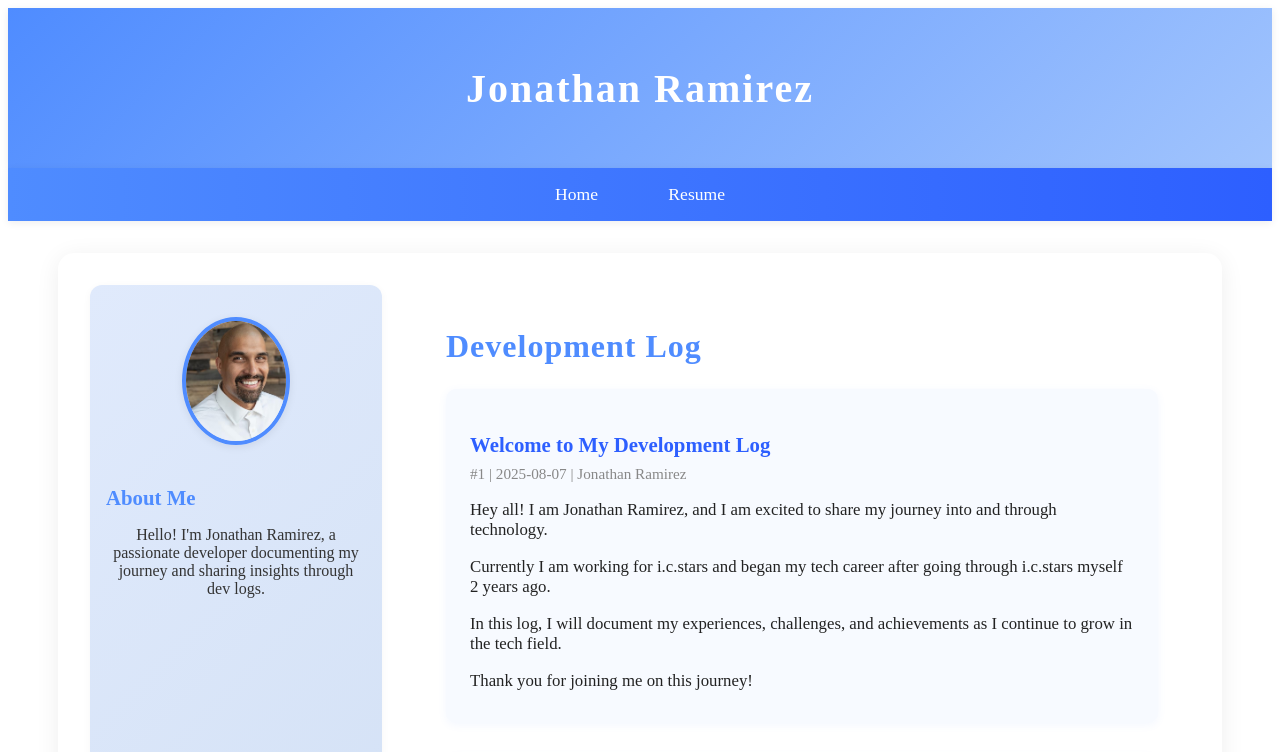
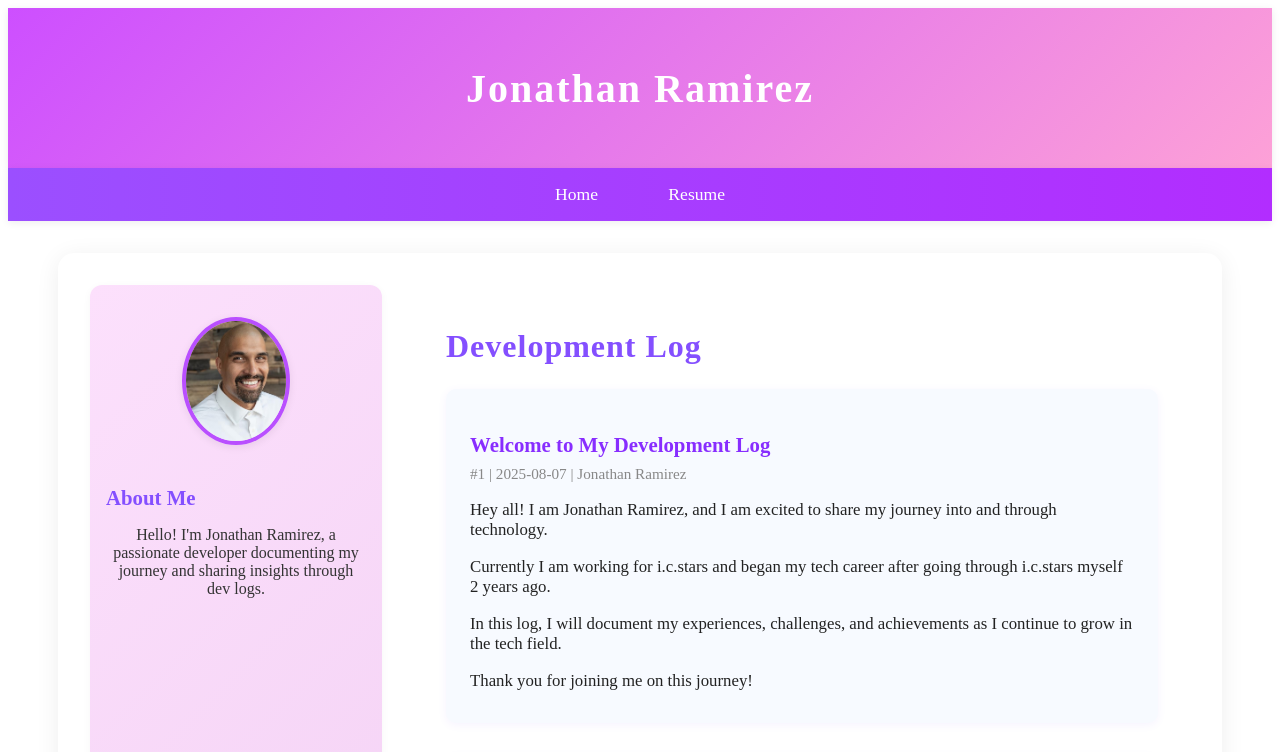
Before and after one commit to JValentineC/DevelopersLog, a plain HTML site: page index.html in a window 1280 px wide. Shown: the top 752 px of the page. Drawn offline with Linux system fonts and the light colour scheme.

```diff
--- a/index.html
+++ b/index.html
@@ -78,7 +78,7 @@
     <meta name="msapplication-TileColor" content="#ffffff" />
     <meta name="msapplication-TileImage" content="assets/ms-icon-144x144.png" />
     <meta name="theme-color" content="#ffffff" />
-    <title>My Page</title>
+    <title>JVC's Dev Log - Cycle 58</title>
   </head>
   <body>
     <div class="hero">Jonathan Ramirez</div>
--- a/styles.css
+++ b/styles.css
@@ -1,7 +1,7 @@
 /* Navbar Styles */
 .navbar {
   width: 100%;
-  background: linear-gradient(90deg, #4f8cff 0%, #2d5fff 100%);
+  background: linear-gradient(90deg, #9b4fff 0%, #b22dff 100%);
   box-shadow: 0 2px 8px rgba(0, 0, 0, 0.07);
   position: sticky;
   top: 0;
@@ -31,7 +31,7 @@
 .navbar a:hover,
 .navbar a:focus {
   background: #fff;
-  color: #2d5fff;
+  color: #8f2dff;
 }
 
 @media (max-width: 700px) {
@@ -48,7 +48,7 @@
   position: sticky;
   top: 0;
   height: 20vh;
-  background: linear-gradient(135deg, #4f8cff 0%, #a1c4fd 100%);
+  background: linear-gradient(135deg, #cd4fff 0%, #fda1d7 100%);
   display: flex;
   align-items: center;
   justify-content: center;
@@ -73,7 +73,7 @@
 
 .sidebar {
   flex: 0 0 260px;
-  background: linear-gradient(135deg, #e0eafc 0%, #cfdef3 100%);
+  background: linear-gradient(135deg, #fce0fc 0%, #f2cff3 100%);
   border-radius: 12px;
   padding: 2rem 1rem;
   display: flex;
@@ -89,13 +89,13 @@
   object-fit: cover;
   margin-bottom: 1.5rem;
   box-shadow: 0 2px 8px rgba(0, 0, 0, 0.08);
-  border: 4px solid #4f8cff;
+  border: 4px solid #b94fff;
 }
 
 .sidebar h2 {
   font-size: 1.3rem;
   margin-bottom: 0.5rem;
-  color: #4f8cff;
+  color: #844fff;
 }
 
 .sidebar p {
@@ -111,7 +111,7 @@
 
 #main-title {
   font-size: 2rem;
-  color: #4f8cff;
+  color: #844fff;
   margin-bottom: 1.5rem;
   letter-spacing: 1px;
 }
@@ -125,17 +125,17 @@
 #dev-logs article {
   background: #f7faff;
   border-radius: 10px;
-  box-shadow: 0 2px 8px rgba(79, 140, 255, 0.07);
+  box-shadow: 0 2px 8px rgba(132, 79, 255, 0.07);
   padding: 1.5rem;
   transition: box-shadow 0.2s;
 }
 
 #dev-logs article:hover {
-  box-shadow: 0 6px 24px rgba(79, 140, 255, 0.13);
+  box-shadow: 0 6px 24px rgba(146, 79, 255, 0.13);
 }
 
 #dev-logs h3 {
-  color: #2d5fff;
+  color: #882dff;
   margin-bottom: 0.5rem;
   font-size: 1.3rem;
 }
@@ -148,7 +148,7 @@
 }
 
 #dev-logs p {
-  color: #222;
+  color: #222222;
   font-size: 1.05rem;
   margin-bottom: 0.5rem;
 }
```
Also changed, not shown: 1 other file.
